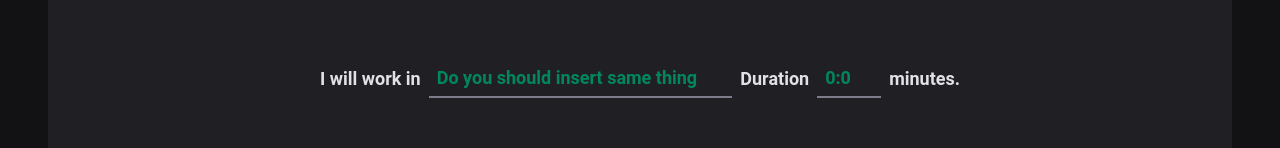
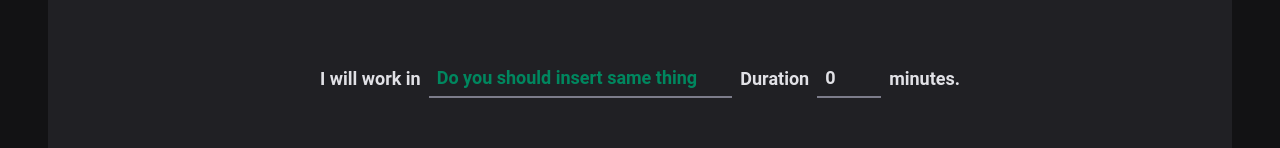
Before and after one commit to simaomenezes/ReactJS-Aprofundando-em-Hooks, a React (Vite) app in the folder 02-ignite-timer/: page / in a window 1280 px wide. Shown: the part 166-314 px from the top of the page. Built offline with nearby package versions, Linux system fonts and the light colour scheme.

Commit message:
feat: Work typeScript in Form

```diff
--- a/02-ignite-timer/src/pages/Home/index.tsx
+++ b/02-ignite-timer/src/pages/Home/index.tsx
@@ -18,12 +18,18 @@
   minutesAmmount: zod.number().min(5).max(60),
 })
 
+type NewCycleFormData = zod.infer<typeof newCycleFormValidationSchema>
+
 export function Home() {
-  const { register, handleSubmit, watch } = useForm({
+  const { register, handleSubmit, watch } = useForm<NewCycleFormData>({
     resolver: zodResolver(newCycleFormValidationSchema),
+    defaultValues: {
+      task: '',
+      minutesAmmount: 0,
+    },
   })
 
-  function handleCreateNewCicle(data: unknown) {
+  function handleCreateNewCycle(data: NewCycleFormData) {
     console.log(data)
   }
 
@@ -32,7 +38,7 @@
 
   return (
     <HomeContainer>
-      <form onSubmit={handleSubmit(handleCreateNewCicle)} action="">
+      <form onSubmit={handleSubmit(handleCreateNewCycle)} action="">
         <FormContainer>
           <label htmlFor="task">I will work in</label>
           <TaskInput
```
